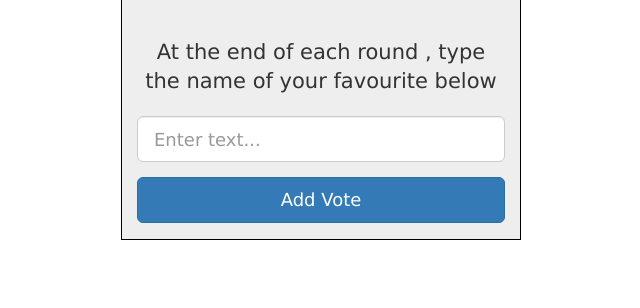
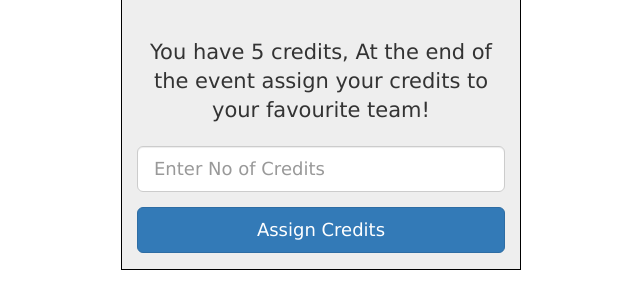
Before and after one commit to mrRainmaker/votin12mc, a website: page client/views/index.html in a window 1280 px wide. Shown: the part 114-422 px from the top of the page, without its empty margins (319-959 px from the left). Drawn offline with nearby package versions, Linux system fonts and the light colour scheme; files that its build step writes are made by us from their sources; no server answers.

Commit message:
Update index.html

```diff
--- a/client/views/index.html
+++ b/client/views/index.html
@@ -14,15 +14,15 @@
       <div class="header">
         <h1>12mc Voting App</h1>
         <hr>
-        <h1 class="lead">At the end of each round , type the name of your favourite below</h1>
+        <h1 class="lead">You have 5 credits, At the end of the event assign your credits to your favourite team!</h1>
       </div>
 
       <div class="todo-form">
         <form>
           <div class="form-group">
-            <input type="text" class="form-control input-lg" placeholder="Enter text..." ng-model="formData.text">
+            <input type="text" class="form-control input-lg" placeholder="Enter No of Credits" ng-model="formData.text">
           </div>
-          <button type="submit" class="btn btn-primary btn-lg btn-block" ng-click="createTodo()">Add Vote</button>
+          <button type="submit" class="btn btn-primary btn-lg btn-block" ng-click="createTodo()">Assign Credits</button>
         </form>
       </div>
 
```
